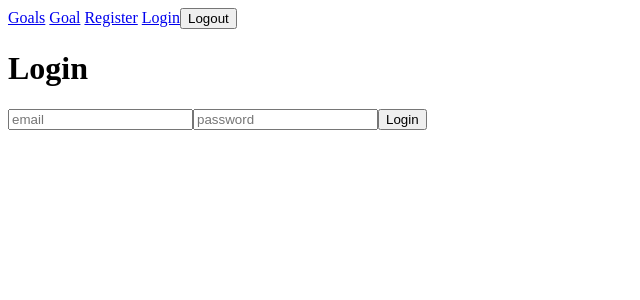
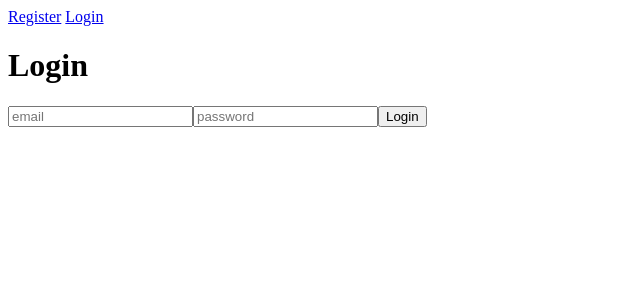
Before and after one commit to danielskjo/goal-tracker, a React (Create React App) app in the folder client/: page /login in a window 1280 px wide. Shown: the top 300 px of the page, without its empty margins (0-640 px from the left). Built offline with nearby package versions, Linux system fonts and the light colour scheme.

Commit message:
Dynamic header based on login

```diff
--- a/client/src/components/Header.js
+++ b/client/src/components/Header.js
@@ -3,17 +3,22 @@ import {Link} from "react-router-dom";
 
 
 const Header = () => {
+    const token = sessionStorage.getItem('token')
+
     const handleLogout = () => {
         sessionStorage.removeItem('token')
     }
 
     return (
         <div className="app-header">
-            <Link to="/">Goals</Link>{" "}
-            <Link to="/goal">Goal</Link>{" "}
-            <Link to="/register">Register</Link>{" "}
-            <Link to="/login">Login</Link>
-            <button onClick={handleLogout}>Logout</button>
+            {token && token !== '' && token !== undefined ?
+                <button onClick={handleLogout}>Logout</button> :
+                (<div>
+                    <Link to="/register">Register</Link>
+                    {" "}
+                    <Link to="/login">Login</Link>
+                </div>)
+            }
         </div>
     )
 }
--- a/client/src/pages/LoginPage.js
+++ b/client/src/pages/LoginPage.js
@@ -33,7 +33,8 @@ const LoginPage = () => {
                     <input type='text' placeholder='password' value={password}
                            onChange={(e) => setPassword(e.target.value)}/>
                     <button onClick={handleSubmit}>Login</button>
-                </div>}
+                </div>
+            }
         </div>
     )
 }
--- a/client/src/pages/RegisterPage.js
+++ b/client/src/pages/RegisterPage.js
@@ -36,7 +36,8 @@ const RegisterPage = () => {
                     <input type='text' placeholder='password' value={password}
                            onChange={(e) => setPassword(e.target.value)}/>
                     <button onClick={handleSubmit}>Register</button>
-                </div>}
+                </div>
+            }
         </div>
     )
 }
```
Also changed, not shown: client/src/components/Goal.js (added).
